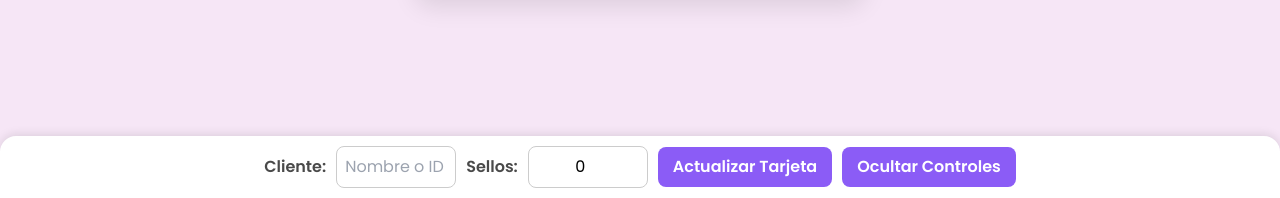
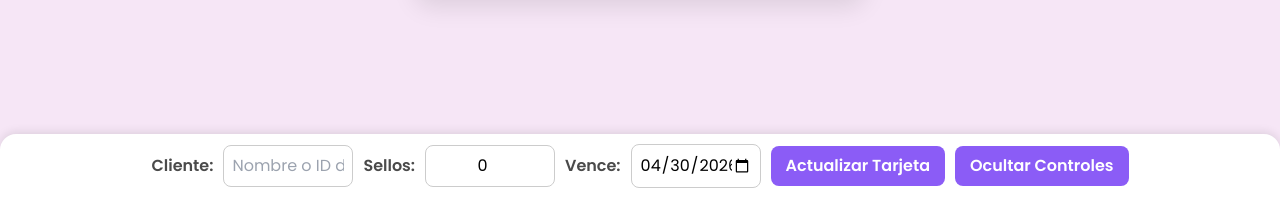
Before and after one commit to FeyoMx/TF-CapiBobba, a plain HTML site: page index.html in a window 1280 px wide. Shown: the part 602-800 px from the top of the page. Drawn offline with nearby package versions, Linux system fonts and the light colour scheme.

Commit message:
feat: make expiration date configurable in control panel

```diff
--- a/index.html
+++ b/index.html
@@ -271,9 +271,10 @@
         }
 
         .control-panel input[type="number"],
-        .control-panel input[type="text"] {
+        .control-panel input[type="text"],
+        .control-panel input[type="date"] {
             /* Style for text input */
-            width: 120px;
+            width: 130px;
             /* Adjust width for text input */
             padding: 8px;
             border: 1px solid #ccc;
@@ -349,6 +350,8 @@
         <input type="text" id="client-identity" placeholder="Nombre o ID del cliente">
         <label for="num-stamps">Sellos:</label>
         <input type="number" id="num-stamps" min="0" max="7" value="0">
+        <label for="expiration-input">Vence:</label>
+        <input type="date" id="expiration-input" value="2026-04-30">
         <button onclick="updateStampsFromInput()">Actualizar Tarjeta</button>
         <button onclick="toggleControlPanel()" class="bg-gray-500 hover:bg-gray-600">Ocultar Controles</button>
     </div>
@@ -374,17 +377,23 @@
             const numStampsInput = document.getElementById('num-stamps');
             const clientIdentityInput = document.getElementById('client-identity');
             const clientIdentityDisplay = document.getElementById('client-identity-display');
+            const expirationInput = document.getElementById('expiration-input');
 
             const TOTAL_STAMPS_REQUIRED = 6; // Purchases required for reward
             const REWARD_SLOT = 7; // The 7th slot is the reward slot (visual representation)
 
-            // --- Set Expiration Date ---
-            // Set the expiration date to March 31st, 2026
-            const expiration = new Date(2026, 3, 30); // Month is 0-indexed, so 3 is April
-            expiration.setHours(23, 59, 59, 999); // Set to end of day for full validity
-
-            const options = { year: 'numeric', month: 'long', day: 'numeric' };
-            expirationDateSpan.textContent = expiration.toLocaleDateString('es-ES', options);
+            // --- Update Expiration Date ---
+            function updateExpirationDate() {
+                const dateVal = expirationInput.value;
+                if (dateVal) {
+                    const [year, month, day] = dateVal.split('-');
+                    const expiration = new Date(year, month - 1, day);
+                    const options = { year: 'numeric', month: 'long', day: 'numeric' };
+                    expirationDateSpan.textContent = expiration.toLocaleDateString('es-ES', options);
+                } else {
+                    expirationDateSpan.textContent = "No definida";
+                }
+            }
 
             // --- Render Stamps based on provided number ---
             window.renderStamps = function (stampsCollected, clientName = '') {
@@ -436,6 +445,7 @@
 
                 const clientName = clientIdentityInput.value.trim(); // Get client name
                 renderStamps(num, clientName); // Pass client name to render function
+                updateExpirationDate(); // Update expiration date based on input
             };
 
             // Function to toggle the visibility of the control panel
@@ -444,8 +454,8 @@
                 controlPanel.classList.toggle('hidden-controls');
             };
 
-            // Initial render with 0 stamps and empty client name
-            renderStamps(0, '');
+            // Initial render
+            updateStampsFromInput();
 
             // Listen for changes in the input fields
             numStampsInput.addEventListener('change', updateStampsFromInput);
@@ -460,6 +470,12 @@
                     updateStampsFromInput();
                 }
             });
+            expirationInput.addEventListener('change', updateStampsFromInput);
+            expirationInput.addEventListener('keyup', (event) => {
+                if (event.key === 'Enter') {
+                    updateStampsFromInput();
+                }
+            });
         });
     </script>
 </body>
```
